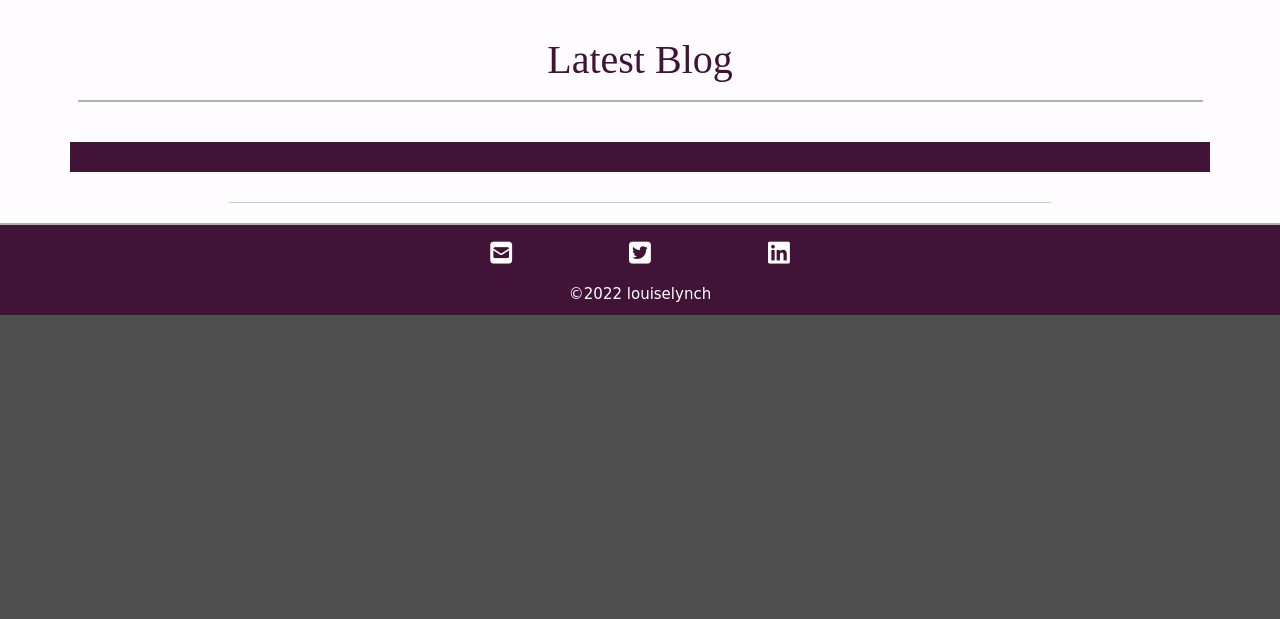
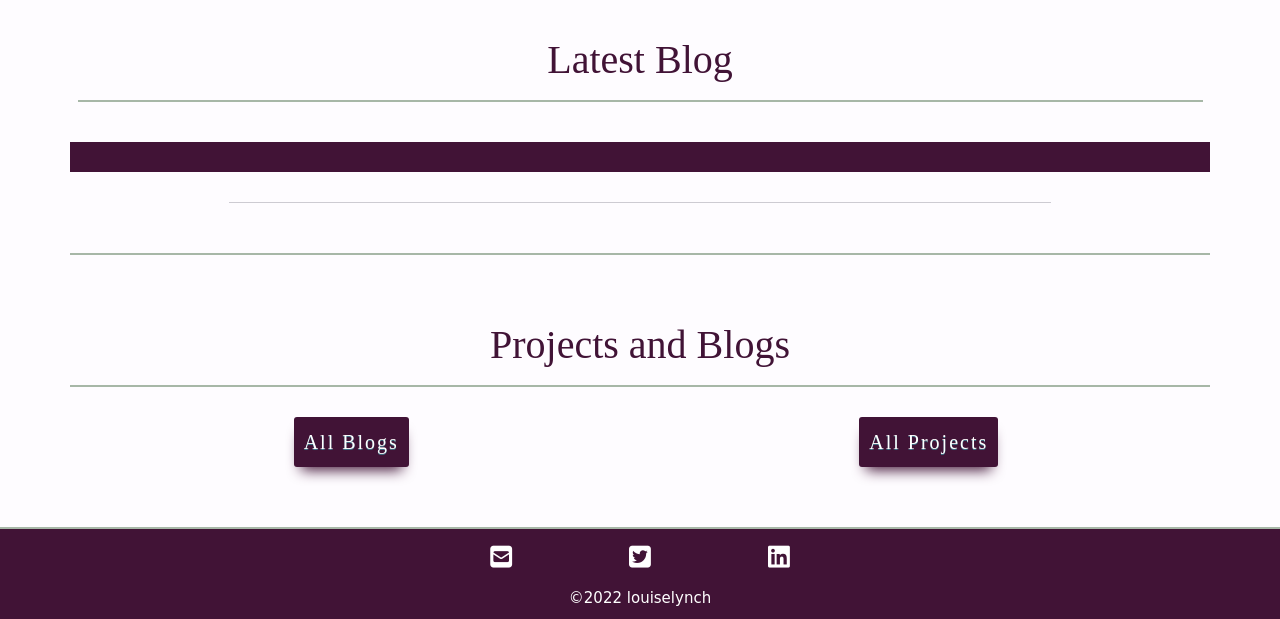
Before and after one commit to sam-timmins/l-lynch-blog, a Django app: page / in a window 1280 px wide. Shown: the part 635-1254 px from the top of the page. Before the commit the page ends 950 px from the top, so only its background shows below. Run offline with Django 3.2, Linux system fonts and the light colour scheme; data that the repository does not hold is empty; some libraries are stand-ins or nearby versions; some web fonts are replaced.

Commit message:
Add blog and projects links

```diff
--- a/home/templates/home/index.html
+++ b/home/templates/home/index.html
@@ -63,4 +63,23 @@
 
 </section>
 
+<section class="container my-5 mx-auto g-0 links-container border-top-olive text-center">
+    <div class="row my-5">
+        <div class="col-12">
+            <p class="header-text text-lg text-purple my-5 pb-3 text-center border-bottom-olive w-100">Projects and Blogs</p>
+        </div>
+        <div class="col-12 col-md-6 my-auto">
+            <a href="{% url 'blogs' %}" class="button background-purple text-white text-sm header-text fw-light p-3 letter-spacing2">
+                All Blogs
+            </a>
+        </div>
+        <div class="col-12 col-md-6">
+            <a href="{% url 'projects' %}" class="button background-purple text-white text-sm header-text fw-light p-3 letter-spacing2">
+                All Projects
+            </a>
+        </div>
+    </div>
+
+</section>
+
 {% endblock %}
--- a/static/css/app.css
+++ b/static/css/app.css
@@ -145,3 +145,21 @@ body {
     color: var(--olive) !important;
     transition: 0.8s;
 }
+
+/* Buttons */
+
+.button {
+	box-shadow: 0px 10px 14px -7px var(--purple);
+	border-radius:3px;
+	display:inline-block;
+	cursor:pointer;
+	text-decoration:none;
+	text-shadow:0px 1px 0px #3d768a;
+}
+.button:hover {
+	background-color:var(--dark-green);
+    transition: 0.5s;
+}
+.button:active {
+    box-shadow: inset 0px 10px 14px -7px var(--purple);
+}
```
